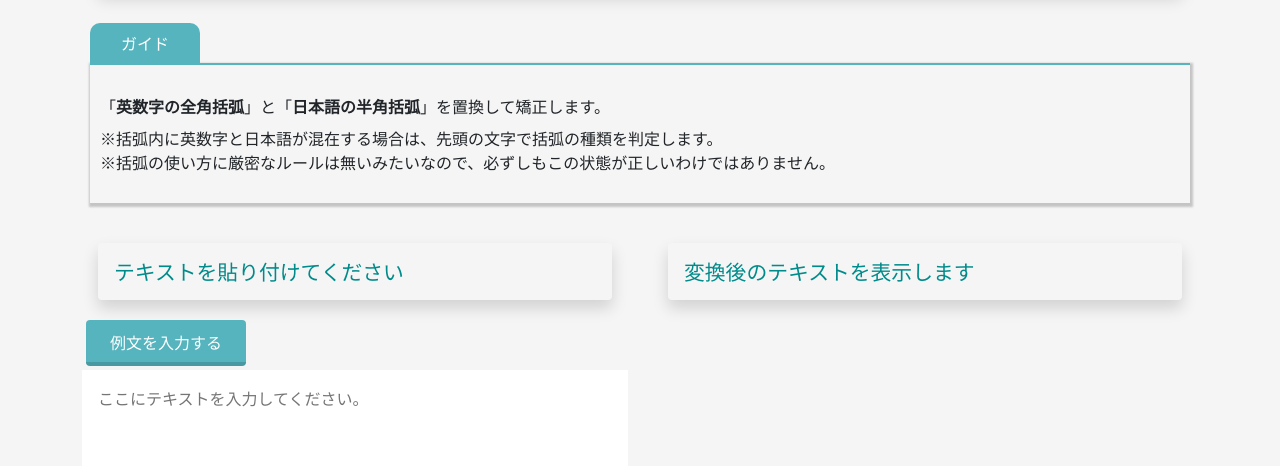
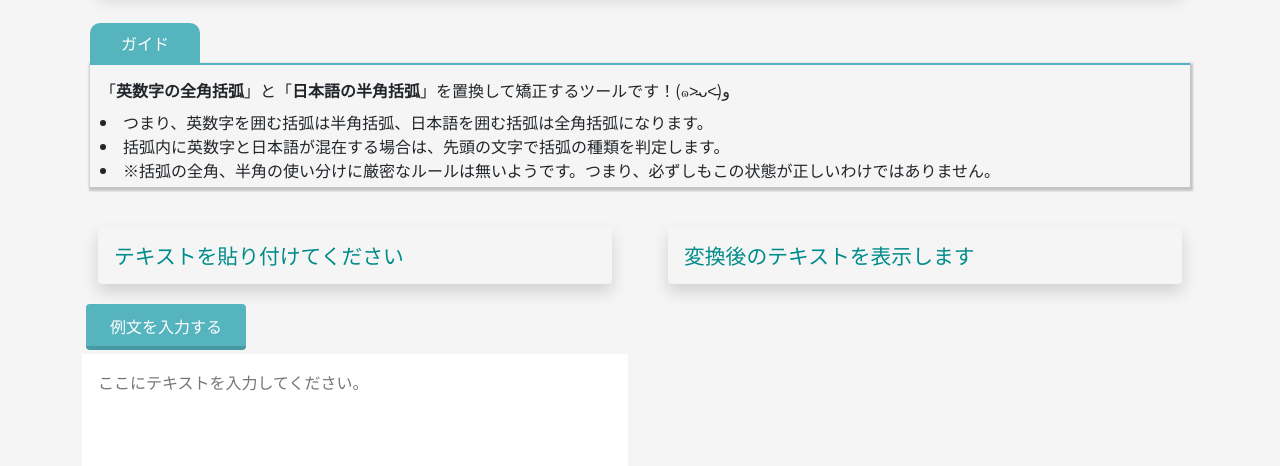
Before and after one commit to Yoshito924/Readability-Checker-, a plain HTML site: page public/kakko.html in a window 1280 px wide. Shown: the part 334-800 px from the top of the page. Drawn offline with nearby package versions, Linux system fonts and the light colour scheme; a script that the page names is missing.

Commit message:
説明文の修正

```diff
--- a/public/js/replace.js
+++ b/public/js/replace.js
@@ -403,7 +403,7 @@ function ExampleTextButtonAppearanceMarkdownToImg() {
 //---------------------------------------------------
 function ExampleTextKakko() {
     document.getElementById("textarea").innerHTML
-        = "朝食(パン)を食べました。";
+        = "朝食(ワッフル)を、SNS（Social networking service）を見ながら食べました。\n";
     ButtonInvisible();
     Kakko();
 };
--- a/public/kakko.html
+++ b/public/kakko.html
@@ -159,10 +159,11 @@
                     <!-- タブ1の中身 -->
                     <div v-if="isActive == '1'">
                         <!-- 画面がタブレット端末以上の場合の説明テキスト -->
-                        <lu class="pb-2 m-2">
-                            <p class="pb-2">「<b>英数字の全角括弧</b>」と「<b>日本語の半角括弧</b>」を置換して矯正します。</p>
-                            <p class="">※括弧内に英数字と日本語が混在する場合は、先頭の文字で括弧の種類を判定します。</p>
-                            <p class="">※括弧の使い方に厳密なルールは無いみたいなので、必ずしもこの状態が正しいわけではありません。</p>
+                        <p class="py-2">「<b>英数字の全角括弧</b>」と「<b>日本語の半角括弧</b>」を置換して矯正するツールです！(๑˃̵ᴗ˂̵)و</p>
+                        <lu class="pb-2">
+                            <li class="">つまり、英数字を囲む括弧は半角括弧、日本語を囲む括弧は全角括弧になります。</li>
+                            <li class="">括弧内に英数字と日本語が混在する場合は、先頭の文字で括弧の種類を判定します。</li>
+                            <li class="">※括弧の全角、半角の使い分けに厳密なルールは無いようです。つまり、必ずしもこの状態が正しいわけではありません。</li>
                         </lu>
                     </div>
                 </div>
```
